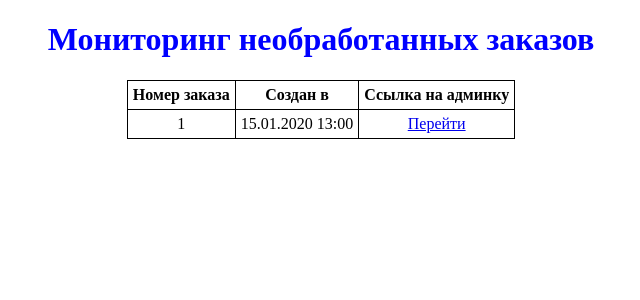
After one commit to fch-yk/d_12_02_php_support_bot, a Django app: page /unprocessed_orders_report/ in a window 1280 px wide. The commit adds this page. Shown: the top 300 px of the page, without its empty margins (319-959 px from the left). Run offline with Django 4.2, Linux system fonts and the light colour scheme; tables that the repository leaves empty hold one stand-in row (values such as "Sample post"); parts of the project's set-up code (start-up, migrations or seed data) failed here and were passed over.

Commit message:
Add monitoring of unprocessed orders

```diff
--- a/phpsupport/settings.py
+++ b/phpsupport/settings.py
@@ -42,6 +42,7 @@ INSTALLED_APPS = [
     'django.contrib.staticfiles',
     'tgbot',
     'debug_toolbar',
+    'admin_extra_buttons',
 ]
 
 MIDDLEWARE = [
--- a/requirements.txt
+++ b/requirements.txt
@@ -4,3 +4,4 @@ environs==9.5.0
 python-dateutil==2.8.2
 gunicorn==20.0.4
 django_debug_toolbar==3.8.1
+django-admin-extra-buttons==1.5.6
--- a/templates/index.html
+++ b/templates/index.html
@@ -23,5 +23,9 @@
       <a href="/subcontractors_wages_report/0">этот месяц</a>
       <a href="/subcontractors_wages_report/1">прошлый месяц</a>
   </p>
+  <p class="paragraph">
+    <a href="unprocessed_orders_report/">Мониторинг необработанных заказов</a>
+  </p>
+
 </body>
 </html>
--- /dev/null
+++ b/tgbot/templates/uoreport.html
@@ -0,0 +1,47 @@
+<!DOCTYPE html>
+<html lang="ru">
+<head>
+  <meta charset="utf-8">
+  <title>Мониторинг необработанных заказов</title>
+  <style>
+    table, th, td {
+      border: 1px solid black;
+      border-collapse: collapse;
+      padding: 5px;
+    }
+    table.report {
+      margin-left: auto;
+      margin-right: auto;
+    }
+    table.report .description {
+      text-align: center;
+    }
+    table.report .parameter {
+      text-align: right;
+    }
+    table.report .total {
+      font-weight: bold;
+    }
+  </style>
+</head>
+
+<body>
+  <h1 style="color:blue;text-align:center;">Мониторинг необработанных заказов</h1>
+
+  <table class="report">
+    <tr>
+      <th class="description">Номер заказа</th>
+      <th class="description">Создан в</th>
+      <th class="description">Ссылка на админку</th>
+    </tr>
+    {% for order in orders %}
+      <tr>
+        <td class="description">{{ order.id }}</td>
+        <td class="description">{{ order.created_at|date:"d.m.Y H:i" }}</td>
+        <td class="description"><a href="{% url 'admin:tgbot_order_change' order.id %}">Перейти</a></td>
+      </tr>
+    {% endfor %}
+  </table>
+
+</body>
+</html>
--- a/tgbot/urls.py
+++ b/tgbot/urls.py
@@ -12,5 +12,8 @@ urlpatterns = [
         'subcontractors_wages_report/<int:months_number>/',
         views.show_subcontractors_wages_report
     ),
-
+    path(
+        'unprocessed_orders_report/',
+        views.show_unprocessed_orders_report
+    ),
 ]
--- a/tgbot/views.py
+++ b/tgbot/views.py
@@ -15,7 +15,6 @@ def show_home(request):
 
 
 def show_orders_quantity_report(request, months_number):
-    now = datetime.date.today()
     start_date, end_date = get_report_month_period_dates(months_number)
 
     orders = Order.objects.filter(
@@ -64,6 +63,17 @@ def show_subcontractors_wages_report(request, months_number):
     return render(request, 'swreport.html', context=context)
 
 
+def show_unprocessed_orders_report(request):
+    orders = Order.objects.filter(
+        status=Order.UNPROCESSED
+    ).order_by('created_at')
+
+    context = {
+        'orders': orders,
+    }
+    return render(request, 'uoreport.html', context=context)
+
+
 def get_report_month_period_dates(subtracted_months_number):
     now = datetime.date.today()
     report_period_date = now - relativedelta(months=subtracted_months_number)
```
Also changed, not shown: tgbot/admin.py (+27 -1 lines).
